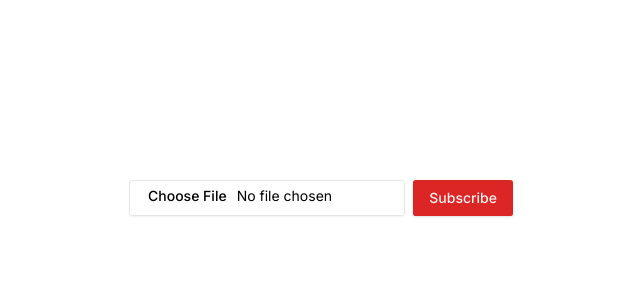
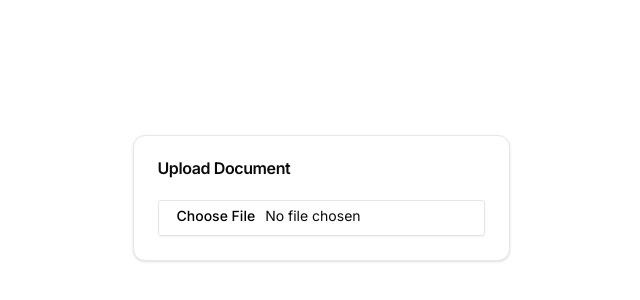
Before and after one commit to mdjorup/text-editor, a Next.js app: page / in a window 1280 px wide. Shown: the part 202-502 px from the top of the page, without its empty margins (319-959 px from the left). Built offline with nearby package versions, Linux system fonts and the light colour scheme.

Commit message:
case sensitive bug fixed

```diff
--- a/app/page.tsx
+++ b/app/page.tsx
@@ -26,6 +26,7 @@ export default function Home() {
   const [findText, setFindText] = useState('');
   const [matches, setMatches] = useState<number[]>([]);
   const [currentMatchIndex, setCurrentMatchIndex] = useState<number>(-1);
+  const [isCaseSensitive, setIsCaseSensitive] = useState(false);
   const { toast } = useToast();
 
   const handleContentChange = useCallback((newContent: string) => {
@@ -169,6 +170,7 @@ export default function Home() {
                 onFindTextChange={setFindText}
                 onMatchesChange={setMatches}
                 onCurrentMatchIndexChange={setCurrentMatchIndex}
+                onCaseSensitiveChange={setIsCaseSensitive}
               />
             )}
             <HighlightedTextarea
@@ -176,6 +178,7 @@ export default function Home() {
               matches={matches}
               currentMatchIndex={currentMatchIndex}
               findText={findText}
+              isCaseSensitive={isCaseSensitive}
               onChange={handleContentChange}
             />
           </div>
--- a/components/FindReplaceToolbar.tsx
+++ b/components/FindReplaceToolbar.tsx
@@ -12,10 +12,11 @@ interface FindReplaceToolbarProps {
   onClose: () => void;
   onFindTextChange: (findText: string) => void;
   onMatchesChange: (matches: number[]) => void;
+  onCaseSensitiveChange: (isCaseSensitive: boolean) => void;
   onCurrentMatchIndexChange: (index: number) => void;
 }
 
-const FindReplaceToolbar: React.FC<FindReplaceToolbarProps> = ({content, onReplace, onClose, onFindTextChange, onMatchesChange, onCurrentMatchIndexChange}) => {
+const FindReplaceToolbar: React.FC<FindReplaceToolbarProps> = ({content, onReplace, onClose, onFindTextChange, onMatchesChange, onCurrentMatchIndexChange, onCaseSensitiveChange}) => {
   const [findText, setFindText] = useState('')
   const [replaceText, setReplaceText] = useState('')
   const [matches, setMatches] = useState<number[]>([])
@@ -37,10 +38,10 @@ const FindReplaceToolbar: React.FC<FindReplaceToolbarProps> = ({content, onRepla
     while ((match = regex.exec(content)) !== null) {
       newMatches.push(match.index);
     }
+    const newCurrentMatchIndex = newMatches.length > 0 ? 0 : -1;
     setMatches(newMatches);
-    const newCurrentMatchIndex = newMatches.length > 0 ? 0 : -1;
     setCurrentMatchIndex(newCurrentMatchIndex);
-  }, [findText, content, isCaseSensitive]);
+  }, [isCaseSensitive, findText, content]);
 
   useEffect(() => {
     findMatches();
@@ -50,7 +51,8 @@ const FindReplaceToolbar: React.FC<FindReplaceToolbarProps> = ({content, onRepla
     onFindTextChange(findText);
     onMatchesChange(matches);
     onCurrentMatchIndexChange(currentMatchIndex);
-  }, [findText, matches, currentMatchIndex, onFindTextChange, onMatchesChange, onCurrentMatchIndexChange]);
+    onCaseSensitiveChange(isCaseSensitive);
+  }, [findText, matches, currentMatchIndex, isCaseSensitive, onFindTextChange, onMatchesChange, onCurrentMatchIndexChange, onCaseSensitiveChange]);
 
   const handleFindNext = () => {
     if (matches.length > 0) {
@@ -112,7 +114,9 @@ const FindReplaceToolbar: React.FC<FindReplaceToolbarProps> = ({content, onRepla
       <Button size="sm" onClick={handleReplace} disabled={replaceText === "" || matches.length === 0 }>Replace</Button>
       <Button size="sm" onClick={handleReplaceAll} disabled={replaceText === "" || matches.length === 0 }>Replace All</Button>
       <div className='flex items-center space-x-2'>
-        <Checkbox id="caseSensitive" checked={isCaseSensitive} onCheckedChange={() => setIsCaseSensitive(!isCaseSensitive)} />
+        <Checkbox id="caseSensitive" checked={isCaseSensitive} onCheckedChange={() => {
+          setIsCaseSensitive(!isCaseSensitive);
+        }} />
         <label htmlFor="caseSensitive" className='text-sm font-medium leading-none peer-disabled:cursor-not-allowed peer-disabled:opacity-70'>Case sensitive</label>
       </div>
       <Button size="icon" variant="ghost" onClick={onClose}>
--- a/components/HighlightedTextarea.tsx
+++ b/components/HighlightedTextarea.tsx
@@ -7,6 +7,7 @@ interface HighlightedTextareaProps {
   matches: number[];
   currentMatchIndex: number;
   findText: string;
+  isCaseSensitive: boolean;
   onChange: (newContent: string) => void;
 }
 
@@ -14,6 +15,7 @@ const HighlightedTextarea: React.FC<HighlightedTextareaProps> = ({
   content,
   matches,
   currentMatchIndex,
+  isCaseSensitive,
   findText,
   onChange,
 }) => {
@@ -42,7 +44,7 @@ const HighlightedTextarea: React.FC<HighlightedTextareaProps> = ({
   const getHighlightedContent = () => {
     if (!findText) return content;
 
-    const parts = content.split(new RegExp(`(${findText})`, 'gi'));
+    const parts = content.split(new RegExp(`(${findText})`, isCaseSensitive ? 'g' : 'gi'));
     return parts.map((part, index) => {
       if (part.toLowerCase() === findText.toLowerCase()) {
         const matchIndex = Math.floor(index / 2);
--- a/components/UploadDocument.tsx
+++ b/components/UploadDocument.tsx
@@ -2,7 +2,7 @@
 
 import * as pdfjsLib from 'pdfjs-dist';
 import React, { useState } from 'react';
-import { Button } from './ui/button';
+import { Card, CardContent, CardHeader, CardTitle } from './ui/card';
 import { Input } from './ui/input';
 
 pdfjsLib.GlobalWorkerOptions.workerSrc = 'https://cdn.jsdelivr.net/npm/pdfjs-dist@4.6.82/build/pdf.worker.mjs';
@@ -71,10 +71,14 @@ const UploadDocument = ({onUpload}: UploadDocumentProps) => {
   };
 
   return (
-    <div className="flex w-full max-w-sm items-center space-x-2">
-      <Input type="file" accept="application/pdf" placeholder='Upload your PDF' onChange={handleUpload}/>
-      <Button type="submit">Subscribe</Button>
-    </div>
+    <Card>
+      <CardHeader>
+        <CardTitle>Upload Document</CardTitle>
+      </CardHeader>
+      <CardContent>
+        <Input type="file" accept="application/pdf" placeholder='Upload your PDF' onChange={handleUpload}/>
+      </CardContent>
+    </Card>
   )
 }
 
```
